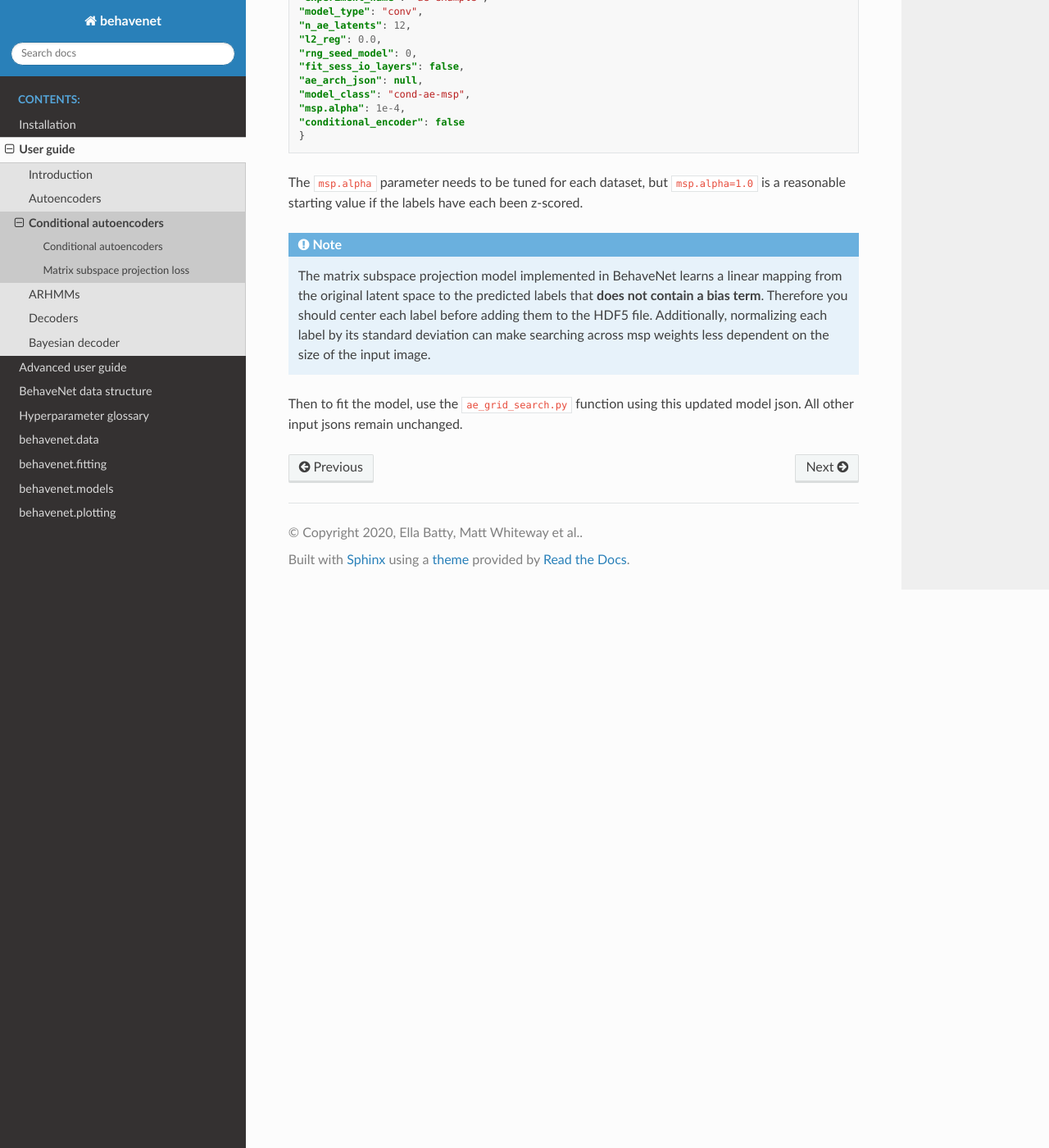
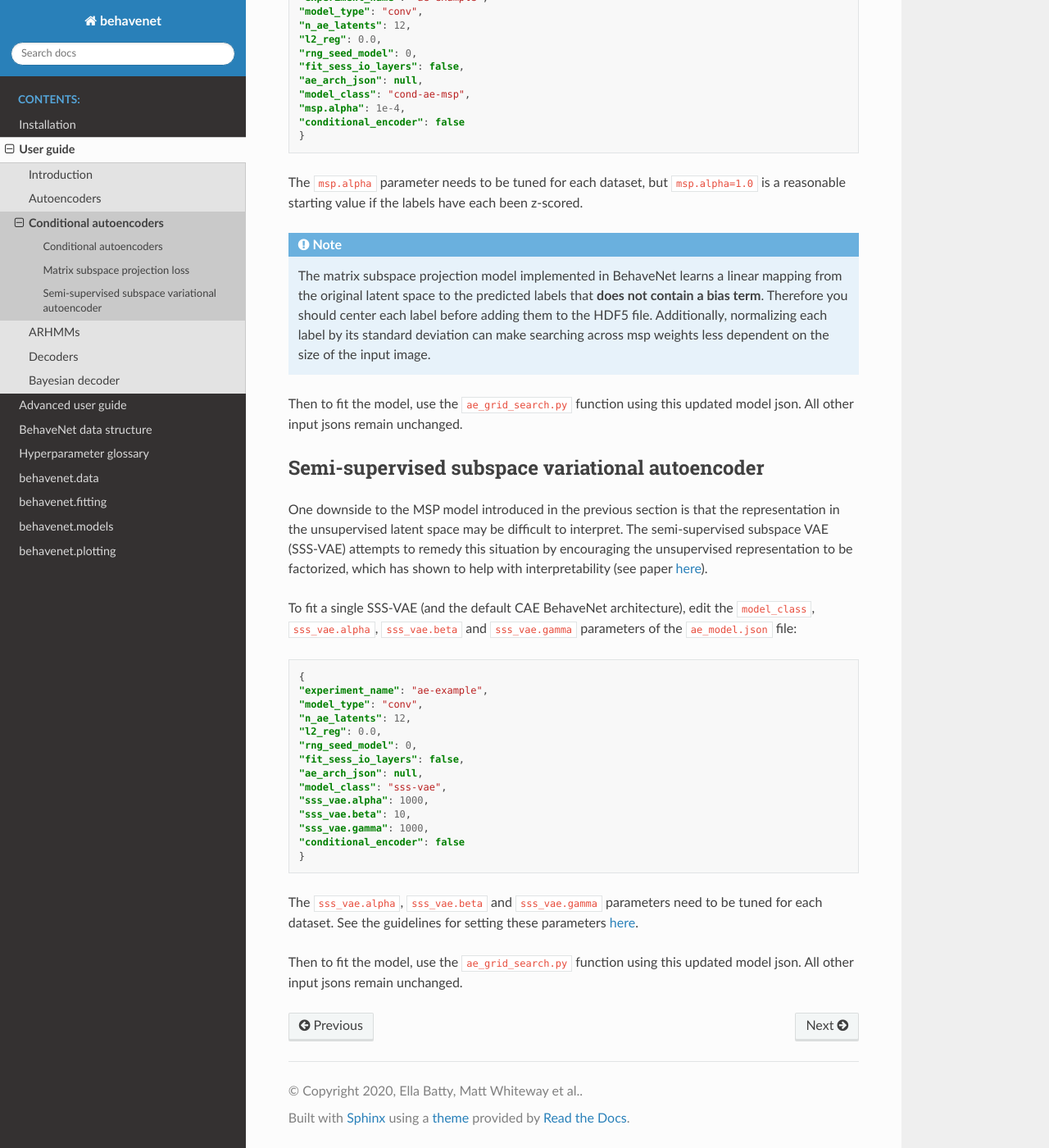
Before and after one commit to themattinthehatt/behavenet, a Sphinx documentation site: the page built from docs/source/user_guide.conditional_autoencoders.rst, in a window 1280 px wide and 1400 px high, scrolled down 1849 px. Shown: the whole window at 82% size. Built offline with Sphinx 7.4.7 and the Read the Docs theme 2.0.0, drawn with Linux system fonts in a browser that asks for light colours.

Commit message:
sss-vae docs

```diff
--- a/docs/source/adv_user_guide.rst
+++ b/docs/source/adv_user_guide.rst
@@ -9,3 +9,4 @@ Advanced user guide
    adv_user_guide.slurm
    adv_user_guide.load_model
    adv_user_guide.multisession
+   adv_user_guide.sss_vae_hparam_search
--- a/docs/source/user_guide.conditional_autoencoders.rst
+++ b/docs/source/user_guide.conditional_autoencoders.rst
@@ -110,3 +110,40 @@ reasonable starting value if the labels have each been z-scored.
 
 Then to fit the model, use the ``ae_grid_search.py`` function using this updated model json. All
 other input jsons remain unchanged.
+
+
+.. _sss_vae:
+
+Semi-supervised subspace variational autoencoder
+------------------------------------------------
+One downside to the MSP model introduced in the previous section is that the representation in the
+unsupervised latent space may be difficult to interpret. The semi-supervised subspace VAE (SSS-VAE)
+attempts to remedy this situation by encouraging the unsupervised representation to be factorized,
+which has shown to help with interpretability (see paper `here <TODO>`_).
+
+To fit a single SSS-VAE (and the default CAE BehaveNet
+architecture), edit the ``model_class``, ``sss_vae.alpha``,  ``sss_vae.beta`` and ``sss_vae.gamma``
+parameters of the ``ae_model.json`` file:
+
+.. code-block:: json
+
+    {
+    "experiment_name": "ae-example",
+    "model_type": "conv",
+    "n_ae_latents": 12,
+    "l2_reg": 0.0,
+    "rng_seed_model": 0,
+    "fit_sess_io_layers": false,
+    "ae_arch_json": null,
+    "model_class": "sss-vae",
+    "sss_vae.alpha": 1000,
+    "sss_vae.beta": 10,
+    "sss_vae.gamma": 1000,
+    "conditional_encoder": false
+    }
+
+The ``sss_vae.alpha``,  ``sss_vae.beta`` and ``sss_vae.gamma`` parameters need to be tuned for
+each dataset. See the guidelines for setting these parameters :ref:`here<sssvae_hparams>`.
+
+Then to fit the model, use the ``ae_grid_search.py`` function using this updated model json. All
+other input jsons remain unchanged.
```
Also changed, not shown: docs/source/adv_user_guide.sss_vae_hparam_search.rst (added, +157 -0 lines).
